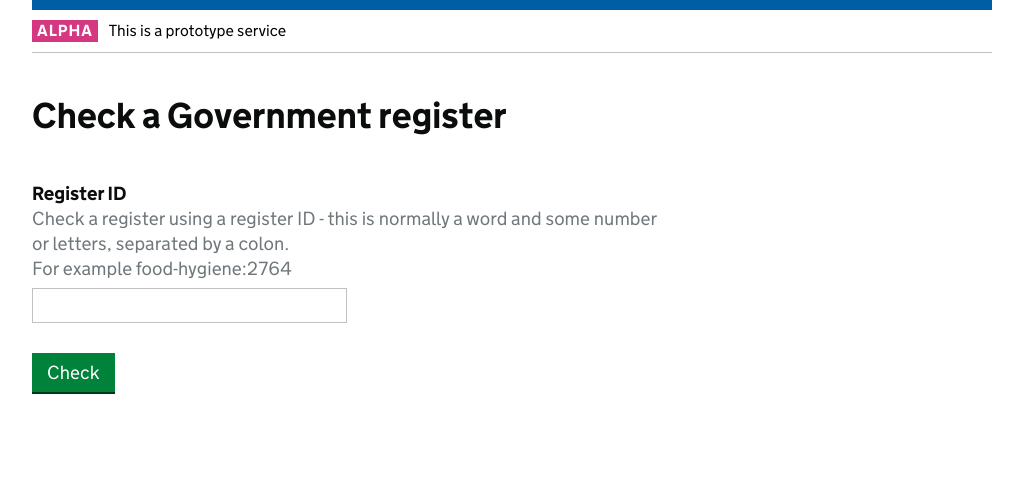
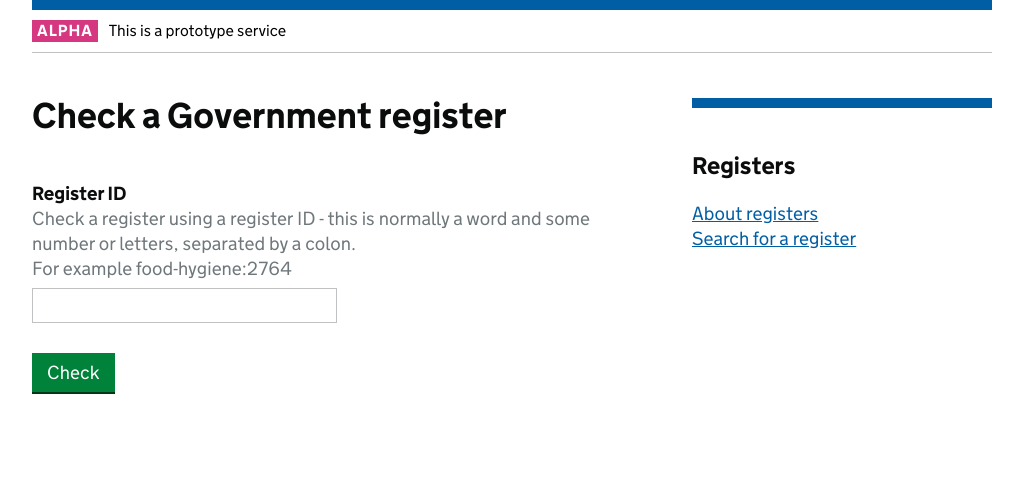
Before and after one commit to openregister/check, a Flask app: page / in a window 1280 px wide. Shown: the part 53-546 px from the top of the page, without its empty margins (128-1151 px from the left). Run offline with Flask 2, Linux system fonts and the light colour scheme.

Commit message:
added related section to index page

```diff
--- a/check/static/stylesheets/main.css
+++ b/check/static/stylesheets/main.css
@@ -1336,3 +1336,25 @@ ol {
 .copyright span {
   margin-right: 5px;
 }
+
+.check {
+  padding-right: 2rem;
+}
+
+.related-container {
+  margin-top: 45px;
+}
+
+.related-container {
+  border-top: 10px solid #005ea5;
+}
+
+.related-container ul, li{
+  list-style: none;
+}
+
+  @media (max-width: 640px) {
+    .related-container {
+      border: none;
+    }
+}
--- a/check/templates/govuk_template.html
+++ b/check/templates/govuk_template.html
@@ -99,6 +99,8 @@
 
     {% block after_header %}{% endblock %}
 
+
+
     <main id="wrapper" role="main">
       <div id="content">
         <div class="inner-block">
@@ -123,8 +125,20 @@
               </div>
             {% endif %}
           {%- endwith %}
-          {% block content %}{% endblock %}
+
         </div>
+
+        <div class="grid-row">
+          <div class="column-two-thirds">
+            {% block content %}{% endblock %}
+          </div>
+          <div class="column-third">
+            {% block related %}{% endblock %}
+          </div>
+        </div>
+
+
+
       </div>
     </main>
 
--- a/check/templates/index.html
+++ b/check/templates/index.html
@@ -28,7 +26,22 @@
         </div>
         {{ form.csrf_token }}
       </form>
-    </div><!-- end .column-two-thirds -->
-  </div><!-- end .grid-row -->
+    </div><!-- end .check -->
 
-{% endblock %}
+  {% endblock %}
+
+  {% block related %}
+
+    <div class="related-container">
+      <div class="related">
+        <h2 class="heading-medium">Registers</h2>
+        <nav role="navigation" aria-labelledby="parent-subsection">
+          <ul>
+            <li><a href="http://www.openregister.org">About registers</a></li>
+            <li><a href="http://register.openregister.org">Search for a register</a></li>
+          </ul>
+        </nav>
+      </div>
+    </div>
+
+  {% endblock %}
```
Also changed, not shown: other parts of check/templates/index.html (+2 -4 lines).
